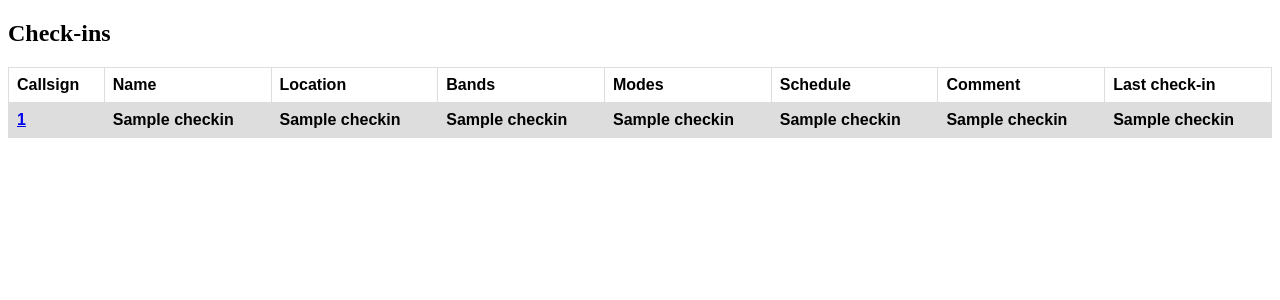
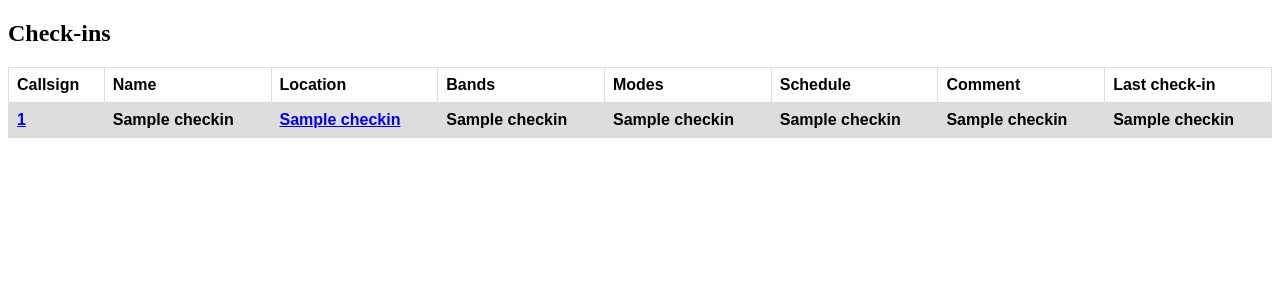
Before and after one commit to berikobama/ewn-site, a Flask app: page /checkins in a window 1280 px wide. Shown: the top 300 px of the page. Run offline with Flask 2, Linux system fonts and the light colour scheme; a database or web service that is not in the repository returns one stand-in record (values such as "Sample title"); lists and menus that the app fills with data are empty; some libraries are stand-ins or nearby versions.

Commit message:
make locator clickable

```diff
--- a/templates/checkins.html
+++ b/templates/checkins.html
@@ -38,7 +38,7 @@ tr:nth-child(even) {
   <tr>
     <th><a href="https://www.qrz.com/db/{{entry[0]}}">{{entry[0]}}</a></th>
     <th>{{entry[1]}}</th>
-    <th>{{entry[2]}}</th>
+    <th><a href="https://www.karhukoti.com/maidenhead-grid-square-locator/?grid={{entry[2]}}">{{entry[2]}}</a></th>
     <th>{{entry[3]}}</th>
     <th>{{entry[4]}}</th>
     <th>{{entry[5]}}</th>
```
